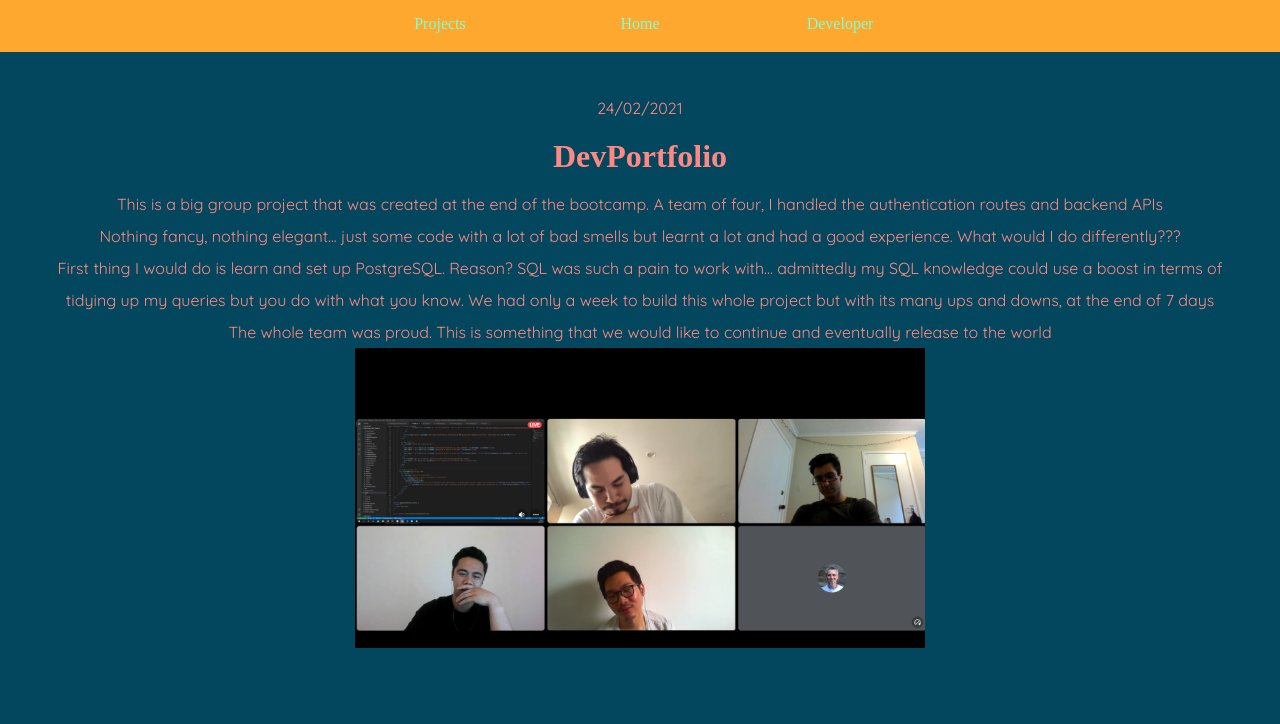
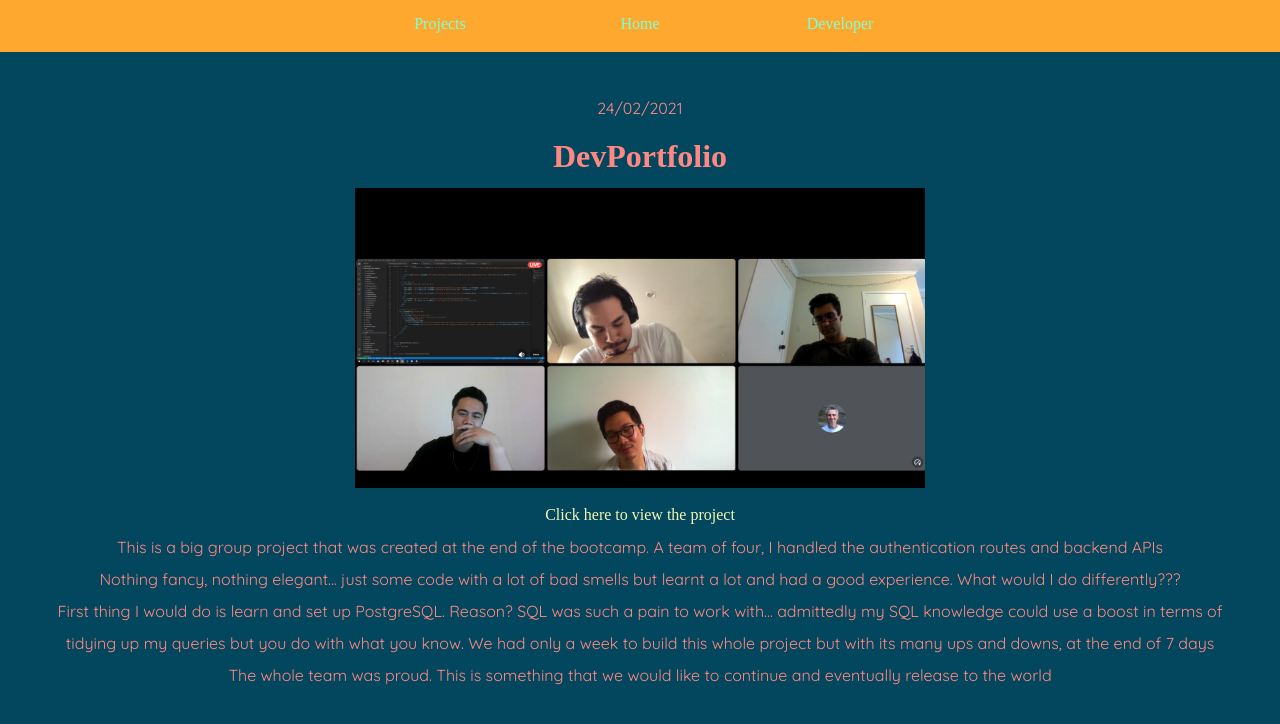
Before and after one commit to steve-kim-96/SteveJubs, a Next.js app: page /projects/1 in a window 1280 px wide. Shown: the top 724 px of the page. Built offline with nearby package versions, Linux system fonts and the light colour scheme; a web font is replaced by a local one.

Commit message:
add in links to project repos

```diff
--- a/components/BlogContent/index.tsx
+++ b/components/BlogContent/index.tsx
@@ -17,8 +17,9 @@ const BlogItems = ({ items = [] }: Props) => {
             ? <li key={item.id}>
               <p>{item.date}</p>
               <h1><strong>{item.title}</strong></h1>
+              <Image alt={item.img.alt} src={item.img.src} width={570} height={300}/>
+              {item.link ? <a href={item.link}>Click here to view the project</a> : null}
               {item.body}
-              <Image alt={item.img.alt} src={item.img.src} width={570} height={300}/>
             </li>
             : null
         }
```
